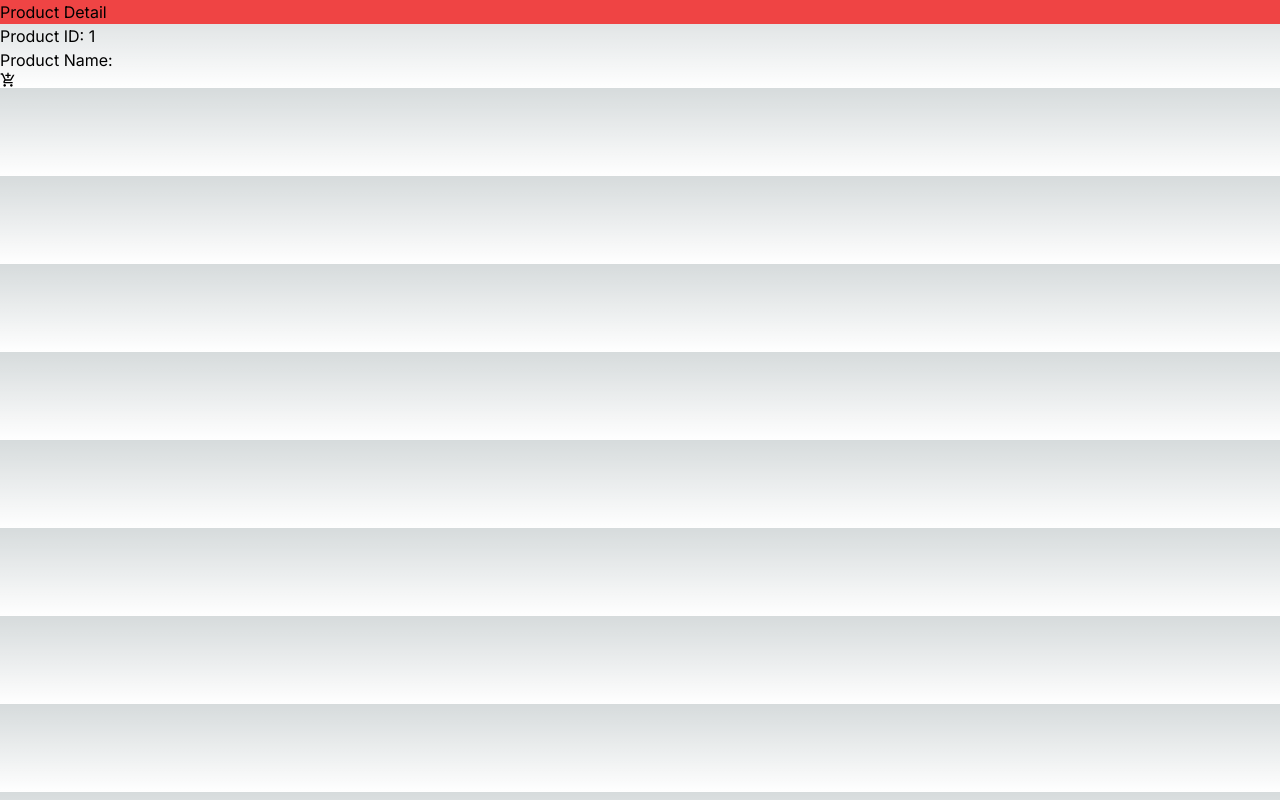
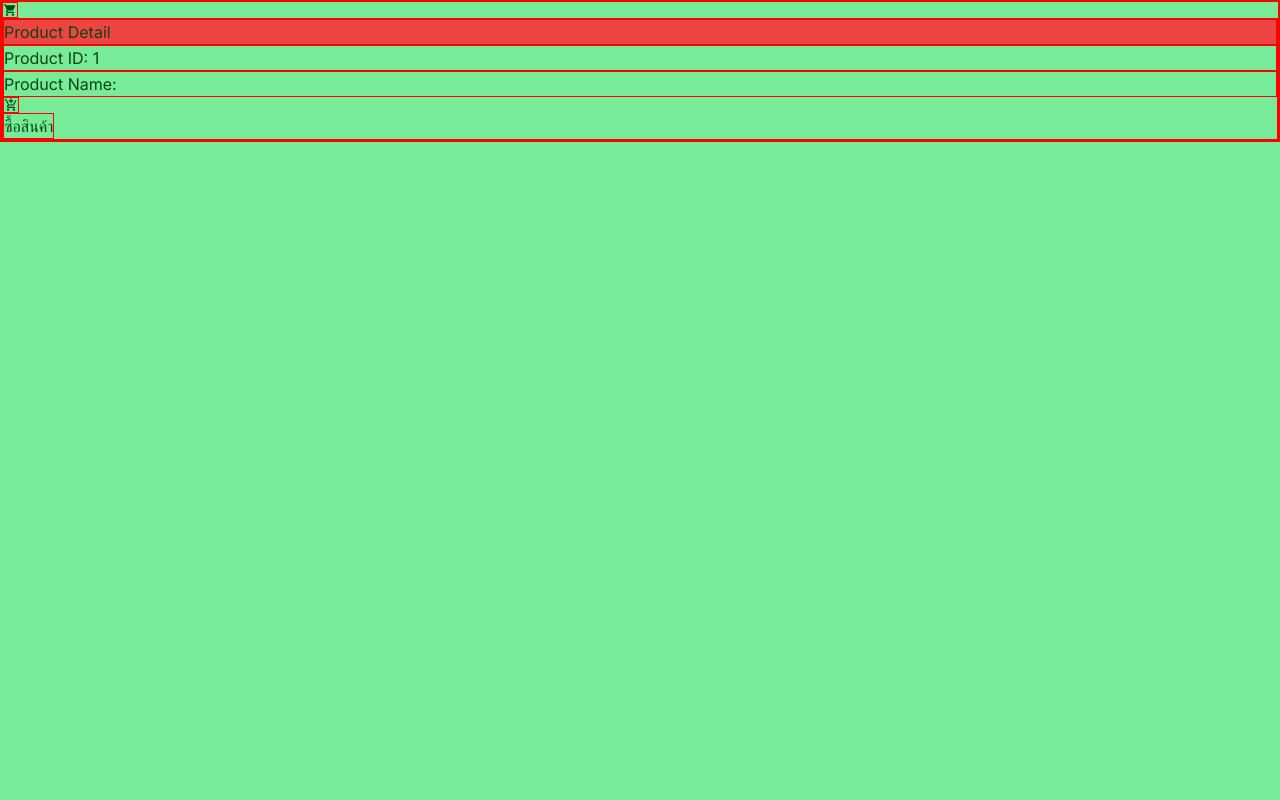
Before and after one commit to warathepj/ecommerce, a Next.js app: page /products/1 in a window 1280 px wide. Built offline with nearby package versions, Linux system fonts and the light colour scheme.

Commit message:
products/id

```diff
--- a/app/cart/page.js
+++ b/app/cart/page.js
@@ -1,6 +1,8 @@
 
 export default function MaterialSymbolsShoppingCart(props) {
     return (
-      <svg xmlns="http://www.w3.org/2000/svg" width="1em" height="1em" viewBox="0 0 24 24" {...props}><path fill="currentColor" d="M7 22q-.825 0-1.412-.587T5 20t.588-1.412T7 18t1.413.588T9 20t-.587 1.413T7 22m10 0q-.825 0-1.412-.587T15 20t.588-1.412T17 18t1.413.588T19 20t-.587 1.413T17 22M5.2 4h14.75q.575 0 .875.513t.025 1.037l-3.55 6.4q-.275.5-.737.775T15.55 13H8.1L7 15h12v2H7q-1.125 0-1.7-.987t-.05-1.963L6.6 11.6L3 4H1V2h3.25z"></path></svg>
+      <svg
+
+        xmlns="http://www.w3.org/2000/svg" width="1em" height="1em" viewBox="0 0 24 24" {...props}><path fill="currentColor" d="M7 22q-.825 0-1.412-.587T5 20t.588-1.412T7 18t1.413.588T9 20t-.587 1.413T7 22m10 0q-.825 0-1.412-.587T15 20t.588-1.412T17 18t1.413.588T19 20t-.587 1.413T17 22M5.2 4h14.75q.575 0 .875.513t.025 1.037l-3.55 6.4q-.275.5-.737.775T15.55 13H8.1L7 15h12v2H7q-1.125 0-1.7-.987t-.05-1.963L6.6 11.6L3 4H1V2h3.25z"></path></svg>
     )
   }
--- /dev/null
+++ b/app/components/Button.js
@@ -0,0 +1,10 @@
+// app/components/Button.js
+import React from 'react';
+
+export default function Button({ children, onClick }) {
+  return (
+    <button onClick={onClick}>
+      {children}
+    </button>
+  );
+}
--- a/app/components/Card.js
+++ b/app/components/Card.js
@@ -2,10 +2,13 @@
 'use client'
 import Link from 'next/link';
 
-export default function Card({ item }) {
+export default function Card({ name }) {
   return (
-    <Link href={`/products/${item.id}?name=${item.name}`}>
-      <p>{item.name}</p>
-    </Link>
+    <div className="relative bg-green-50 text-green-900">
+        <p className="absolute top-0 right-0 text-red-500">-34%</p>
+        <h6>Card</h6>
+        <p>{name}</p>
+        <img src='https://images.unsplash.com/photo-1612942910539-9ff28b2e00d3?q=80&w=1470&auto=format&fit=crop&ixlib=rb-4.0.3&ixid=M3wxMjA3fDB8MHxwaG90by1wYWdlfHx8fGVufDB8fHx8fA%3D%3D'/>
+    </div>
   );
 }
--- /dev/null
+++ b/app/components/Color.js
@@ -0,0 +1,11 @@
+// app/components/Color.js
+export default function Color() {
+  return (
+    <div>
+      <p>สี</p>
+      <p>ดำ</p>
+      <p>ขาว</p>
+      <p>น้ำเงิน</p>
+    </div>
+  );
+}
--- a/app/components/Modal.js
+++ b/app/components/Modal.js
@@ -1,5 +1,24 @@
-export default function Modal() {
+import Color from "./Color";
+import Qty from "./Qty";
+import Button from './Button';
+
+export default function Modal({ onClose }) {
     return (
-        <p>modal</p>
+        <div>
+
+            <p>modal</p>
+            <img
+                className="w-16"
+                src='https://images.unsplash.com/photo-1612942910539-9ff28b2e00d3?q=80&w=1470&auto=format&fit=crop&ixlib=rb-4.0.3&ixid=M3wxMjA3fDB8MHxwaG90by1wYWdlfHx8fGVufDB8fHx8fA%3D%3D'
+            />
+            <p className="text-red-500">฿400</p>
+            <p>คลัง: 100</p>
+            <Color />
+            <Qty />
+            <Button onClick={onClose}>
+        เพิ่มไปยังรถเข็น
+      </Button>
+        </div>
+
     );
   }
--- /dev/null
+++ b/app/components/Qty.js
@@ -0,0 +1,28 @@
+// Suggested code may be subject to a license. Learn more: ~LicenseLog:3299370613.
+// Suggested code may be subject to a license. Learn more: ~LicenseLog:2340470944.
+// app/components
+//Qty.js
+import { useState } from 'react';
+
+export default function Qty() {
+  const [count, setCount] = useState(0);
+
+  const increment = () => {
+    setCount(count + 1);
+  };
+
+  const decrement = () => {
+
+if (count > 0) {
+      setCount(count - 1);
+    }
+  };
+
+  return (
+    <div>
+      <p>จำนวน: {count}</p>
+      <button onClick={decrement}>-</button>
+      <button onClick={increment}>+</button>
+    </div>
+  );
+}
--- /dev/null
+++ b/app/components/Recommend.js
@@ -0,0 +1,23 @@
+// app/components/Recommend.js
+import Card from "./Card";
+import { useContext } from 'react';
+     import ProductContext from '../../context/ProductContext';
+     import Link from 'next/link';
+
+export default function Recommend() {
+  const products = useContext(ProductContext);
+
+  return (
+    <div className="p-1 bg-green-200 text-green-900">
+      <p>สินค้าแนะนำประจำวัน</p> {/* Added the 'r' within a p tag */}
+      {/* Some content here */}
+      <div className="grid grid-cols-2 gap-1">
+      {products.map(product => (
+          <Link key={product.id} href={`/products/${product.id}`}>
+            <Card name={product.name} />
+          </Link>
+        ))}
+      </div>
+    </div>
+  );
+}
--- a/app/globals.css
+++ b/app/globals.css
@@ -3,31 +3,13 @@
 @tailwind utilities;
 
 :root {
-  --foreground-rgb: 0, 0, 0;
-  --background-start-rgb: 214, 219, 220;
-  --background-end-rgb: 255, 255, 255;
+  --background: #77eb98;
+  --text: #094413;
 }
-
-@media (prefers-color-scheme: dark) {
-  :root {
-    --foreground-rgb: 255, 255, 255;
-    --background-start-rgb: 0, 0, 0;
-    --background-end-rgb: 0, 0, 0;
-  }
+* {
+  border: 1px solid red;
 }
-
 body {
-  color: rgb(var(--foreground-rgb));
-  background: linear-gradient(
-      to bottom,
-      transparent,
-      rgb(var(--background-end-rgb))
-    )
-    rgb(var(--background-start-rgb));
+  color: var(--text);
+  background-color: var(--background);
 }
-
-@layer utilities {
-  .text-balance {
-    text-wrap: balance;
-  }
-}
--- a/app/layout.js
+++ b/app/layout.js
@@ -1,5 +1,7 @@
 import { Inter } from "next/font/google";
 import "./globals.css";
+import { ProductProvider } from '../context/ProductContext';
+import ShoppingCart from "./components/(icon)/ShoppingCart";
 
 const inter = Inter({ subsets: ["latin"] });
 
@@ -11,7 +13,13 @@ export const metadata = {
 export default function RootLayout({ children }) {
   return (
     <html lang="en">
-      <body className={inter.className}>{children}</body>
+      <body className={inter.className}>
+      <ProductProvider>
+        <ShoppingCart />
+        {children}
+
+        </ProductProvider>
+      </body>
     </html>
   );
 }
--- a/app/page.js
+++ b/app/page.js
@@ -1,22 +1,16 @@
 // app/page.js
 'use client'
 import ShoppingCart from "./components/(icon)/ShoppingCart";
-import Card from "./components/Card";
+
+import Recommend from "./components/Recommend";
 
 export default function Home() {
-  const data = [
-    { id: 1, name: "Product 1" },
-    { id: 2, name: "Product 2" },
-    { id: 3, name: "Product 3" }
-  ];
 
   return (
     <>
       <p>Hello</p>
       <ShoppingCart />
-      {data.map(item => (
-        <Card key={item.id} item={item} />
-      ))}
+      <Recommend />
 
     </>
   )
--- a/app/products/[id]/page.js
+++ b/app/products/[id]/page.js
@@ -5,6 +5,7 @@ import Link from 'next/link';
 import AddShoppingCart from '@/app/components/(icon)/AddShoppingCart';
 import Modal from '@/app/components/Modal';
 import { useSearchParams } from 'next/navigation';
+import Button from '@/app/components/Button';
 
 export default function ProductDetail({ params }) {
   const productId = params.id;
@@ -21,7 +22,8 @@ export default function ProductDetail({ params }) {
       <p>Product Name: {productName}</p>
       {/* Display other product details here */}
       <AddShoppingCart className="cursor-pointer" onClick={() => setShowModal(true)} />
-      {showModal && <Modal />}
+      {showModal && <Modal onClose={() => setShowModal(false)} />}
+      <Button>ซื้อสินค้า</Button>
     </div>
   );
 }
--- /dev/null
+++ b/context/ProductContext.js
@@ -0,0 +1,26 @@
+// Suggested code may be subject to a license. Learn more: ~LicenseLog:3506963186.
+// Suggested code may be subject to a license. Learn more: ~LicenseLog:2025573084.
+
+// context/ProductContext.js
+'use client'
+
+     import { createContext, useState } from 'react';
+
+     const ProductContext = createContext();
+
+     export const ProductProvider
+ = ({ children }) => {
+       const [products] = useState([
+         { id: 1, name: "Product 1" },
+         { id: 2, name: "Product 2" },
+         { id: 3, name: "Product 3" }
+       ]);
+
+       return (
+         <ProductContext.Provider value={products}>
+           {children}
+         </ProductContext.Provider>
+       );
+     };
+
+     export default ProductContext;
```
